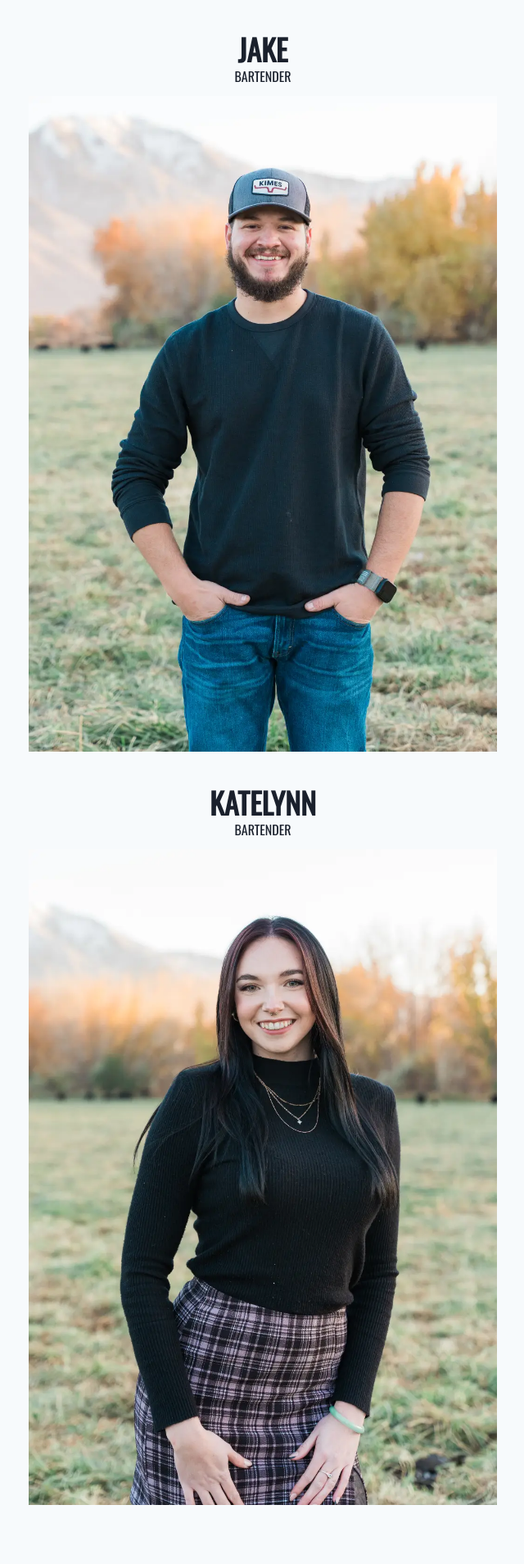
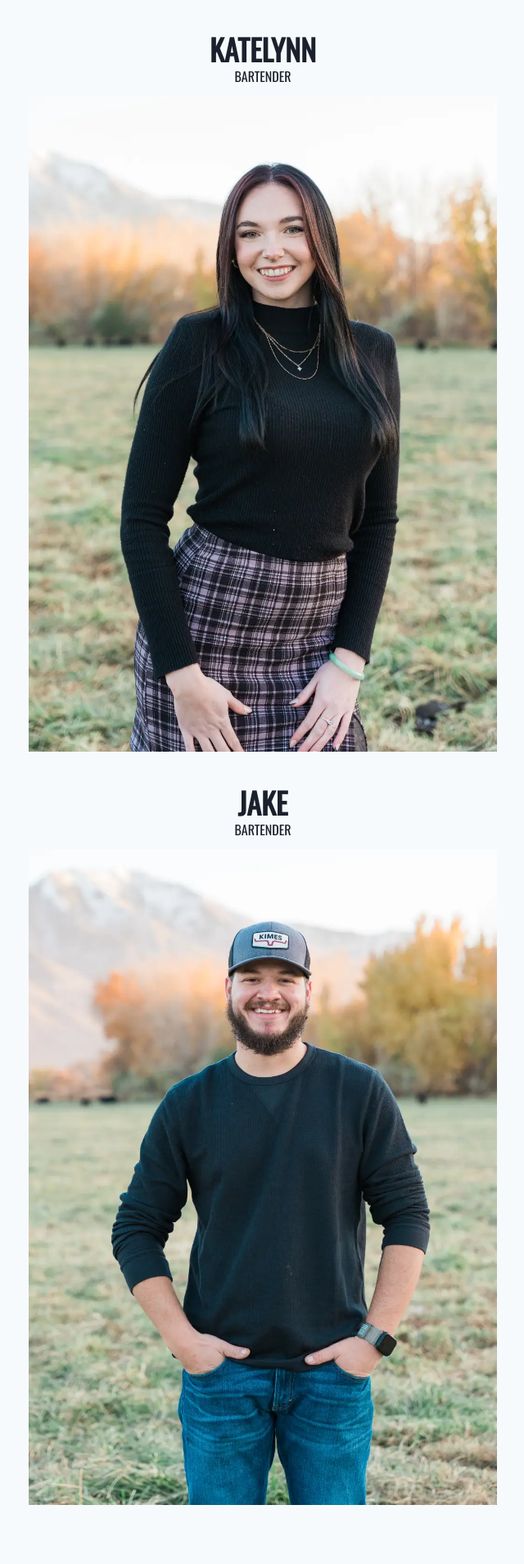
Before and after one commit to SpencerKyle/wandering-jade, a Next.js app: page /team in a window 1280 px wide. Shown: the part 1192-3100 px from the top of the page at 82% size, without its empty margins (319-959 px from the left). Built offline with nearby package versions, Linux system fonts and the light colour scheme.

Commit message:
minor text changes

```diff
--- a/pages/team.js
+++ b/pages/team.js
@@ -26,6 +26,20 @@ export default function Team() {
                 </Box>
 
                 <Box>
+                <Heading layerStyle='teamName'>Katelynn</Heading>
+                <Text mb='3'>Bartender</Text>
+                    <Box layerStyle='teamItem'>
+                        <Image
+                        src='/team/katelynnbartender-1.webp'
+                        fill
+                        sizes='100%'
+                        style={{objectFit:"contain"}}
+                        alt='Picture of Katelynn in a field'
+                        />
+                    </Box>
+                </Box>
+
+                <Box>
                 <Heading layerStyle='teamName'>Jake</Heading>
                 <Text mb='3'>Bartender</Text>
                     <Box layerStyle='teamItem'>
@@ -34,21 +48,7 @@ export default function Team() {
                         fill
                         sizes='100%'
                         style={{objectFit:"contain"}}
-                        alt='Picture of Jake in the Wandering Jade'
-                        />
-                    </Box>
-                </Box>
-
-                <Box>
-                <Heading layerStyle='teamName'>Katelynn</Heading>
-                <Text mb='3'>Bartender</Text>
-                    <Box layerStyle='teamItem'>
-                        <Image
-                        src='/team/katelynnbartender-1.webp'
-                        fill
-                        sizes='100%'
-                        style={{objectFit:"contain"}}
-                        alt='Picture of Katelynn in the a field'
+                        alt='Picture of Jake in a field'
                         />
                     </Box>
                 </Box>
```
